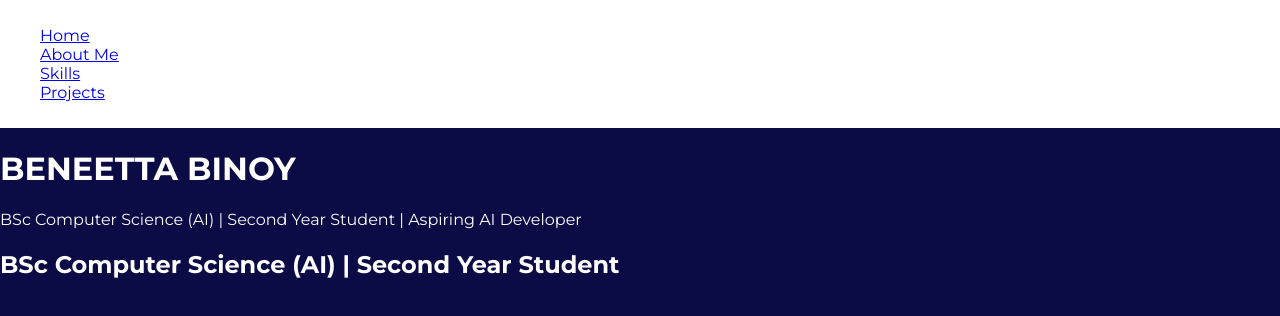
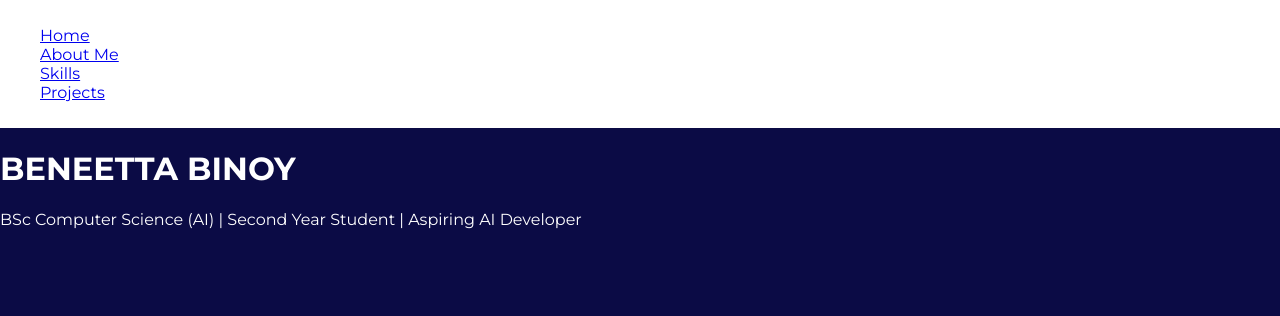
Before and after one commit to BBinoy06/Portfolio, a plain HTML site: page index.html in a window 1280 px wide. Drawn offline with Linux system fonts and the light colour scheme.

Commit message:
update header

```diff
--- a/index.html
+++ b/index.html
@@ -26,12 +26,6 @@
     <p>BSc Computer Science (AI) | Second Year Student | Aspiring AI Developer </p>
   </header>
 
-    <!-- Main content -->
-    <main>
-      <h1 id="head"></h1>
-      <h2>BSc Computer Science (AI) | Second Year Student</h2>
-    </main>
-  </div>
 
   <script>
     const lines = [
```
